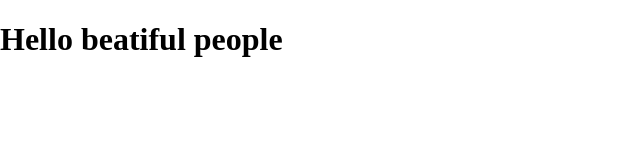
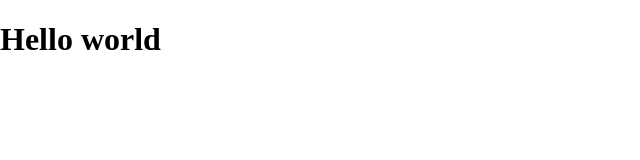
Before and after one commit to rahulandjs/template-test, a plain HTML site: page index.html in a window 1280 px wide. Shown: the whole page, without its empty margins (0-640 px from the left). Drawn offline with Linux system fonts and the light colour scheme.

Commit message:
hello world

```diff
--- a/index.html
+++ b/index.html
@@ -11,7 +11,7 @@
 
 </head>
 <body>
-    <h1>Hello beatiful people</h1>
+    <h1>Hello world</h1>
     <!-- Script -->
     <script src="script.js"></script>
 </body>
```
